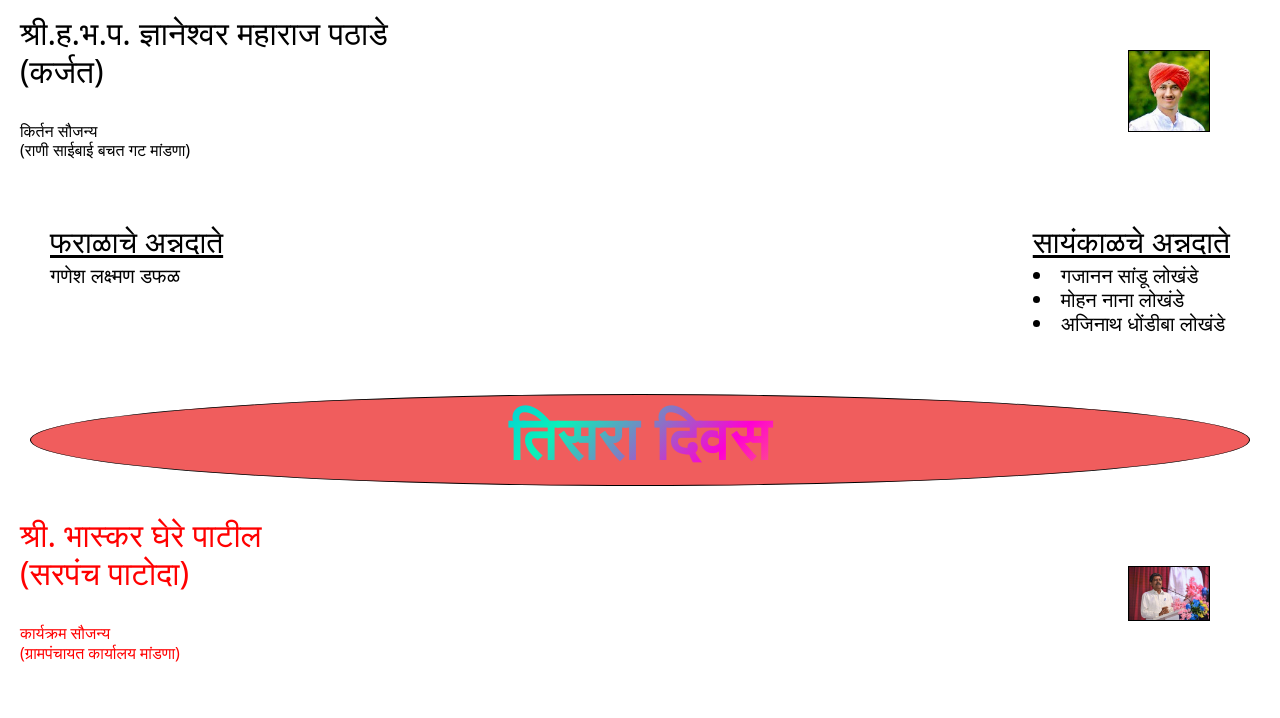
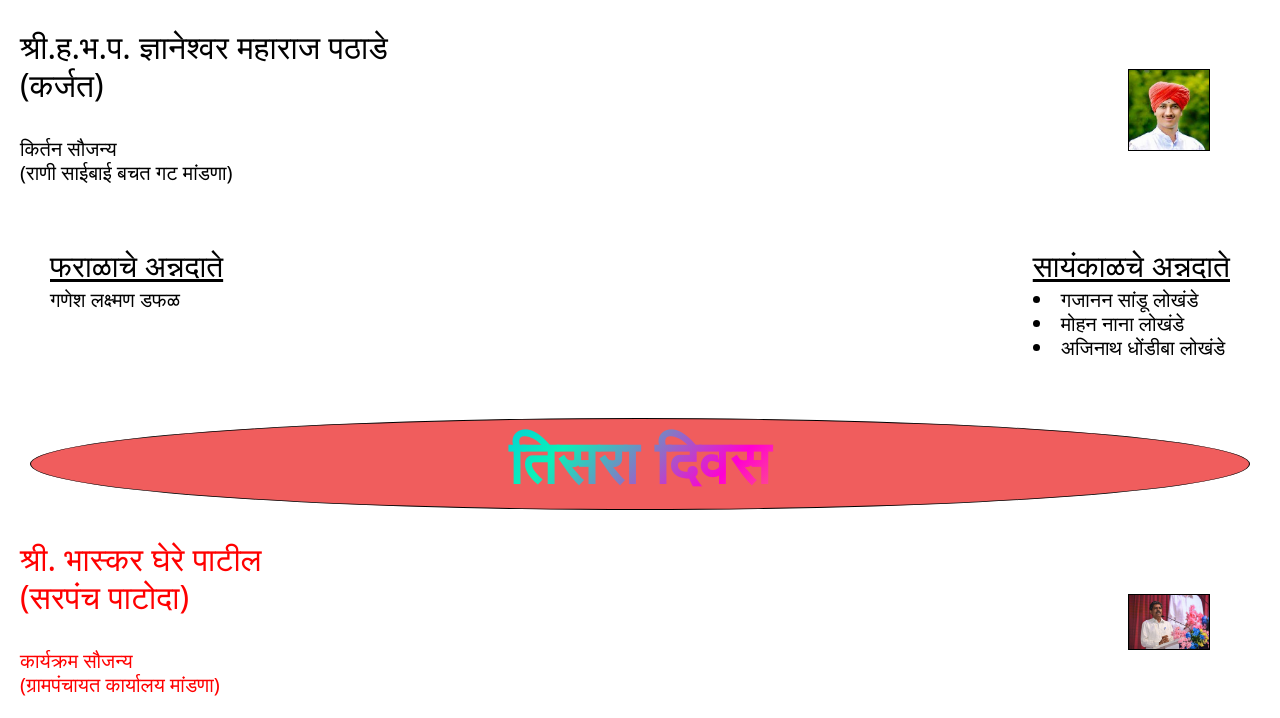
Before and after one commit to Akash-Daud/Digit-Mandna, a website: page Events.html in a window 1280 px wide. Shown: the part 2354-3072 px from the top of the page. Drawn offline with nearby package versions, Linux system fonts and the light colour scheme.

Commit message:
Update Events.html

```diff
--- a/Events.html
+++ b/Events.html
@@ -63,7 +63,7 @@
             संगीतमय देवी भागवत कथेचे आयोजन केले आहे तरी समस्त भाविक भक्तांना कार्यक्रमाचा लाभ घ्यावा.</h4></div><br><br><br>
 
             <div class="start "><p><span class="grid">प्रारंभ</span> <br><span class="startss">15 ऑक्टोबर-2023</span> </p></div>
-        <div class="maharaj "><div class="sname-an"><h2>कथाप्रवक्ते युवाचार्य <br>श्री संतोषजी महाराज आढावणे पाटील</h2><br><h6>(श्री समर्पण आश्रम राधा वल्लभ मंदिर कुंभारी) तालुका.भोकरदन जिल्हा.जालना</h6> </div><div class="img-san"><img src="santosh.jpg" alt=""></div>
+        <div class="maharaj "><div class="sname-an"><h2>कथाप्रवक्ते युवाचार्य <br>श्री संतोषजी महाराज आढावणे पाटील</h2><br><h5>(श्री समर्पण आश्रम राधा वल्लभ मंदिर कुंभारी) तालुका.भोकरदन जिल्हा.जालना</h5> </div><div class="img-san"><img src="santosh.jpg" alt=""></div>
         </div>
 
           <div><span class="starts">दैनंदिन कार्यक्रम:</span> <span class="startss"><br>दुपारी: १२ ते ३ संगितमय श्रीमद भागवत कथा  <br> सायं : ५ ते ६ हरिपाठ<br>
@@ -72,7 +72,7 @@
 
          <div class="day1"><div class="grid one">पहिला दिवस </div></div>
 
-         <div class="maharaj "><div class="rupali"><h2>ह.भ.प.रुपालीताई सवणे <br>(परतुर)</h2><br><h6>किर्तन सौजन्य <br>(देविदास त्रिणबक डफळ,नारायण गणपत डफळ,एकनाथ रामदास डफळ,दादाराव द्वारकुबा डफळ)</h6> </div><div class="img-san"><img src="rupali.jpg" alt=""></div>
+         <div class="maharaj "><div class="rupali"><h2>ह.भ.प.रुपालीताई सवणे <br>(परतुर)</h2><br><h5>किर्तन सौजन्य <br>(देविदास त्रिणबक डफळ,नारायण गणपत डफळ,एकनाथ रामदास डफळ,दादाराव द्वारकुबा डफळ)</h5> </div><div class="img-san"><img src="rupali.jpg" alt=""></div>
         </div>
 
         <div class="aan"><div class="sakal"><u>फराळाचे अन्नदाते</u><br><br>
@@ -89,7 +89,7 @@
 
         <div class="maharaj "><div class="day22"><h2>श्री.ह.भ.प. ज्ञानेश्वर महाराज पठाडे <br>
 
-            (कर्जत)</h2><br><h6>किर्तन सौजन्य <br>(राणी साईबाई बचत गट मांडणा)</h6> </div><div class="img-san"><img src="dnyaneshor.jfif" alt=""></div>
+            (कर्जत)</h2><br><h5>किर्तन सौजन्य <br>(राणी साईबाई बचत गट मांडणा)</h5> </div><div class="img-san"><img src="dnyaneshor.jfif" alt=""></div>
        </div>
 
        <div class="aan2"><div class="sakal"><u>फराळाचे अन्नदाते</u><br>
@@ -103,7 +103,7 @@
             <li>अजिनाथ धोंडीबा लोखंडे</li></h5></div></div>
        <div class="day3"><div class="grid one">तिसरा दिवस </div></div>
 
-       <div class="maharaj "><div class="day33"><h2>श्री. भास्कर घेरे पाटील <br>(सरपंच पाटोदा)</h2><br><h6>कार्यक्रम सौजन्य <br>(ग्रामपंचायत कार्यालय मांडणा)</h6> </div><div class="img-san"><img src="bhaskar.jpg" alt=""></div>
+       <div class="maharaj "><div class="day33"><h2>श्री. भास्कर घेरे पाटील <br>(सरपंच पाटोदा)</h2><br><h5>कार्यक्रम सौजन्य <br>(ग्रामपंचायत कार्यालय मांडणा)</h5> </div><div class="img-san"><img src="bhaskar.jpg" alt=""></div>
       </div>
 
       <div class="aan3"><div class="sakal"><u>फराळाचे अन्नदाते</u><br>
@@ -119,7 +119,7 @@
         <li>सुधाकर राघो लोखंडे</li></h5></div></div>
       <div class="day4"><div class="grid one">चौथा दिवस </div></div>
 
-      <div class="maharaj "><div class="day44"><h2>श्री. अशुतोष झा <br> (बिहार)</h2><br><h6>कार्यक्रम सौजन्य <br>(नवतरुण मित्र मंडल मांडणा)</h6> </div><div class="img-san"><img src="jaha.webp" alt=""></div>
+      <div class="maharaj "><div class="day44"><h2>श्री. अशुतोष झा <br> (बिहार)</h2><br><h5>कार्यक्रम सौजन्य <br>(नवतरुण मित्र मंडल मांडणा)</h5> </div><div class="img-san"><img src="jaha.webp" alt=""></div>
      </div>
 
      <div class="aan4"><div class="sakal"><u>फराळाचे अन्नदाते</u><br>
@@ -132,7 +132,7 @@
 
      <div class="maharaj "><div class="day55"><h2>श्री.प्रा.यशवंत गोसावी<br>
 
-        (नाशिक)</h2><br><h6>कार्यक्रम सौजन्य <br>(प्रभाकर लक्ष्मण सिरसाठ, प्रेमराज त्रिंबक डफळ, कैतिक दादा लोखंडे)</h6> </div><div class="img-san"><img src="yashvant.jpg" alt=""></div>
+        (नाशिक)</h2><br><h5>कार्यक्रम सौजन्य <br>(प्रभाकर लक्ष्मण सिरसाठ, प्रेमराज त्रिंबक डफळ, कैतिक दादा लोखंडे)</h5> </div><div class="img-san"><img src="yashvant.jpg" alt=""></div>
     </div>
 
     <div class="aan5"><div class="sakal"><u>फराळाचे अन्नदाते</u><br>
@@ -145,7 +145,7 @@
 
     <div class="maharaj "><div class="day66"><h2>श्री.ह.भ.प.समाधान महाराज भोजेकर<br>
 
-        (जळगाव)</h2><br><h6>किर्तन सौजन्य <br>(संतोष हरिबा लोखंडे, उत्तम विठ्ठल लोखंडे, भागाजी तेजराव डफळ)</h6> </div><div class="img-san"><img src="bhojekar.jfif" alt=""></div>
+        (जळगाव)</h2><br><h5>किर्तन सौजन्य <br>(संतोष हरिबा लोखंडे, उत्तम विठ्ठल लोखंडे, भागाजी तेजराव डफळ)</h5> </div><div class="img-san"><img src="bhojekar.jfif" alt=""></div>
    </div>
 
    <div class="aan6"><div class="sakal"><u>फराळाचे अन्नदाते</u><br>
@@ -160,7 +160,7 @@
 
    <div class="maharaj "><div class="day77"><h2>श्री.ह.भ.प. शिरीषजी महाराज डोंगरे <br>
 
-    (मिरज)</h2><br><h6>किर्तन सौजन्य <br>(अंबादास तुळशीराम घायवठ, नाना फकिरा लोखंडे, विष्णू नामदेव लोखंडे)</h6> </div><div class="img-san"><img src="giri.jpg" alt=""></div>
+    (मिरज)</h2><br><h5>किर्तन सौजन्य <br>(अंबादास तुळशीराम घायवठ, नाना फकिरा लोखंडे, विष्णू नामदेव लोखंडे)</h5> </div><div class="img-san"><img src="giri.jpg" alt=""></div>
   </div>
 
   <div class="aan7"><div class="sakal"><u>फराळाचे अन्नदाते</u><br>
@@ -179,7 +179,7 @@
 
   <div class="maharaj "><div class="day88"><h2>्रश्री. ह. भ. प. समाधान महाराज शर्मा <br>
 
-    (केज)</h2><br><h6>किर्तन सौजन्य <br>(समाधान शेषराव लोखंडे, अंबादास तुकाराम लोखंडे)</h6> </div><div class="img-san"><img src="samdhan.jfif" alt=""></div>
+    (केज)</h2><br><h5>किर्तन सौजन्य <br>(समाधान शेषराव लोखंडे, अंबादास तुकाराम लोखंडे)</h5> </div><div class="img-san"><img src="samdhan.jfif" alt=""></div>
  </div>
 
  <div class="aan8"><div class="sakal"><u>फराळाचे अन्नदाते</u><br>
@@ -195,7 +195,7 @@
 
  <div class="maharaj "><div class="day99"><h2>श्री.ह.भ.प. रामराव महाराज ढोक <br>
 
-    (नागपुर) </h2><br><h6 class>किर्तन सौजन्य <br>(दिलीप भिका दौड, गणपत भिका दौड, योगेश साळुबा मोरे, देविदास महादू दौड, रामदास महादू दौड)</h6> </div><div class="img-san"><img src="dhok.jfif" alt=""></div>
+    (नागपुर) </h2><br><h5 >किर्तन सौजन्य <br>(दिलीप भिका दौड, गणपत भिका दौड, योगेश साळुबा मोरे, देविदास महादू दौड, रामदास महादू दौड)</h5> </div><div class="img-san"><img src="dhok.jfif" alt=""></div>
 </div>
 
 <div class="aan9"><div class="sakal"><u>फराळाचे अन्नदाते</u><br>
```
